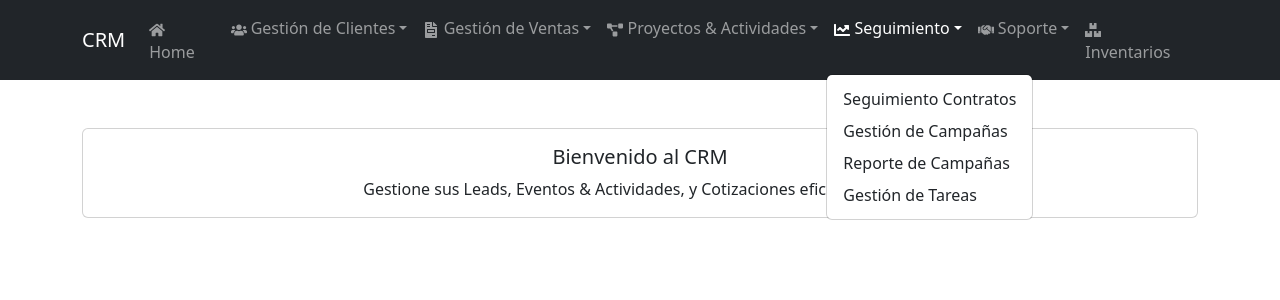
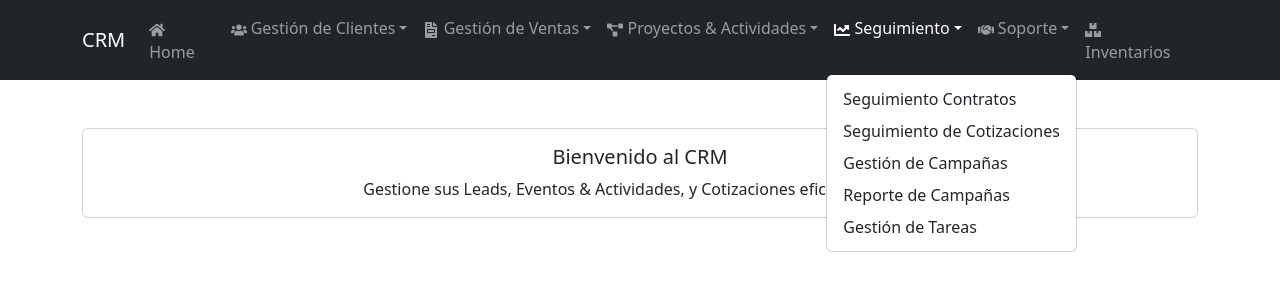
Before and after one commit to anzonyg/crm-frontend, a React (Create React App) app: page /leads in a window 1280 px wide. Both pictures are taken after a click on the button "Seguimiento". Shown: the top 300 px of the page. Built offline with nearby package versions, Linux system fonts and the light colour scheme; what @react-pdf/renderer would draw is missing.

Commit message:
se agrego la parte de Fredy 2

```diff
--- a/src/components/Navbar.js
+++ b/src/components/Navbar.js
@@ -37,6 +37,7 @@ const NavigationBar = () => {
             {/* Seguimiento */}
             <NavDropdown title={<span><FaChartLine /> Seguimiento</span>} id="seguimiento-dropdown">
               <NavDropdown.Item as={Link} to="/followupContracts">Seguimiento Contratos</NavDropdown.Item>
+              <NavDropdown.Item as={Link} to="/seguimientoCotizaciones">Seguimiento de Cotizaciones</NavDropdown.Item>
               <NavDropdown.Item as={Link} to="/campanas">Gestión de Campañas</NavDropdown.Item>
               <NavDropdown.Item as={Link} to="/reporte-campanas">Reporte de Campañas</NavDropdown.Item>
               <NavDropdown.Item as={Link} to="/tareas">Gestión de Tareas</NavDropdown.Item>
```
